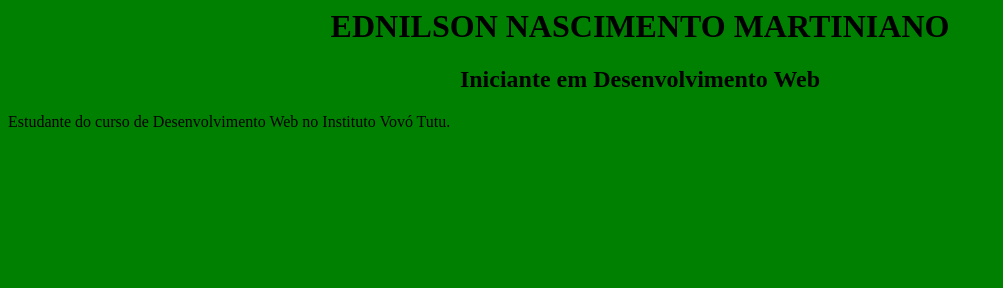
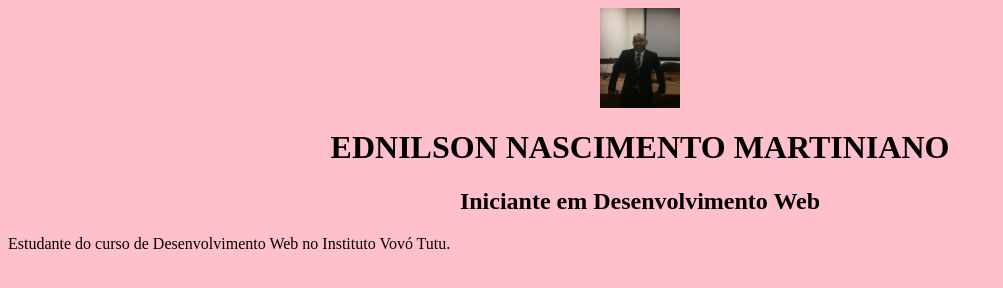
Before and after one commit to EDNILSON-NASCIMENTO/curriculo, a plain HTML site: page index.html in a window 1280 px wide. Shown: the whole page, without its empty margins (0-1003 px from the left). Drawn offline with Linux system fonts and the light colour scheme.

Commit message:
AJUSTE DA PAGINA COM FOTO

```diff
--- a/index.html
+++ b/index.html
@@ -2,8 +2,9 @@
     <head>
         <title>CURRÍCULO</title>
     </head>
-    <body bgcolor="green">
+    <body bgcolor="pink">
         <center>
+            <img src="ed.jpg" alt="Foto Ed" width="80" height="100">
             <h1>EDNILSON NASCIMENTO MARTINIANO</h1>
             <h2>Iniciante em Desenvolvimento Web</h2>
         </center>
```
Also changed, not shown: ed.jpg (added).
